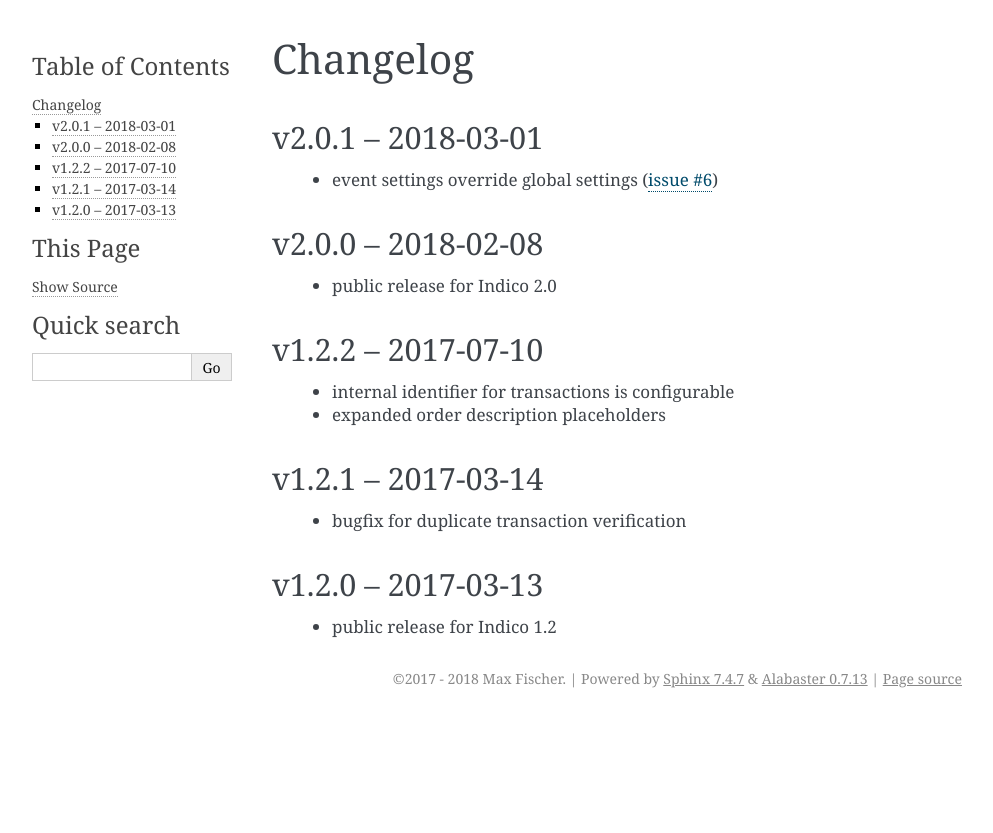
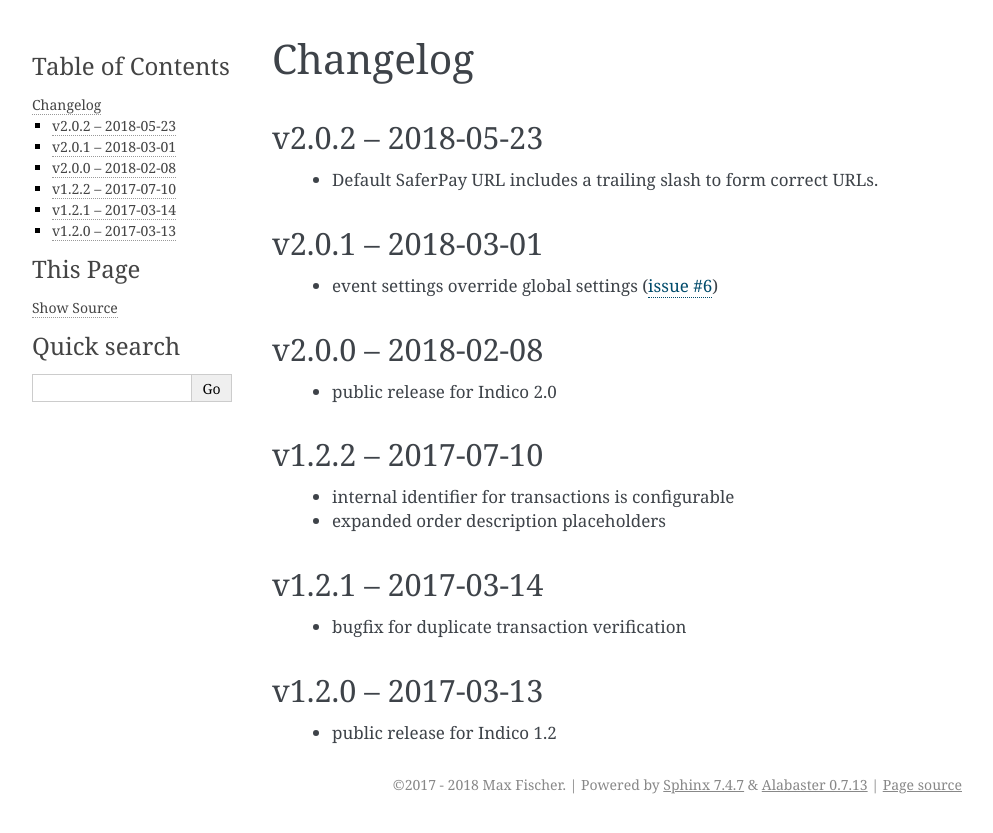
Before and after one commit to maxfischer2781/indico_sixpay, a Sphinx documentation site: the page built from docs/source/changelog.rst, in a window 1280 px wide. Shown: the top 833 px of the page, without its empty margins (148-1141 px from the left). Built offline with Sphinx 7.4.7, drawn with Linux system fonts in a browser that asks for light colours; formulas are drawn with MathJax 3.

Commit message:
update changelog

```diff
--- a/docs/source/changelog.rst
+++ b/docs/source/changelog.rst
@@ -2,6 +2,11 @@
 Changelog
 +++++++++
 
+
+v2.0.2 -- 2018-05-23
+--------------------
+
+    * Default SaferPay URL includes a trailing slash to form correct URLs.
 
 v2.0.1 -- 2018-03-01
 --------------------
```
